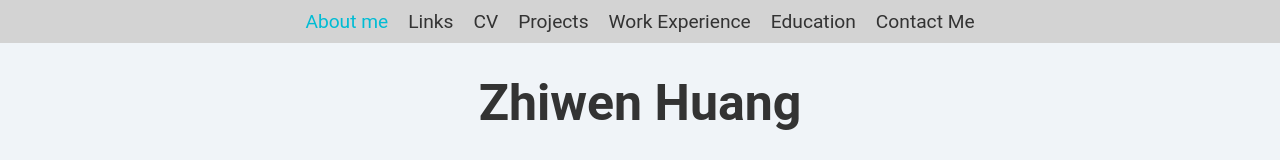
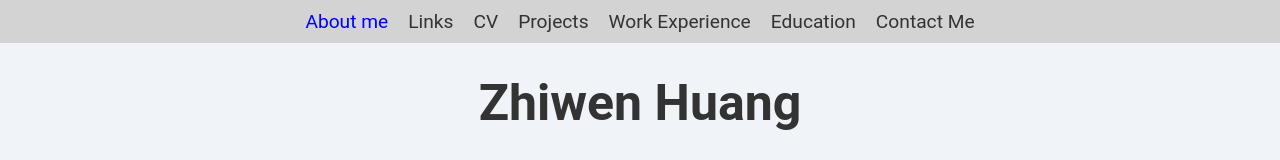
Before and after one commit to zhiwenh/personal-website, a React (Create React App) app in the folder client/: page / in a window 1280 px wide. In both pictures the pointer is over the link "About me". Shown: the top 160 px of the page. Built offline with nearby package versions, Linux system fonts and the light colour scheme.

Commit message:
Made nav bar a blue

```diff
--- a/client/src/App.css
+++ b/client/src/App.css
@@ -98,7 +98,7 @@ a, a:hover, a:visited, a:active {
 }
 
 .nav-bar a:hover {
-  color: #00bcd4; /* Accent color on hover */
+  color: blue; /* Accent color on hover */
 }
 
 .nav-bar-item {
```
